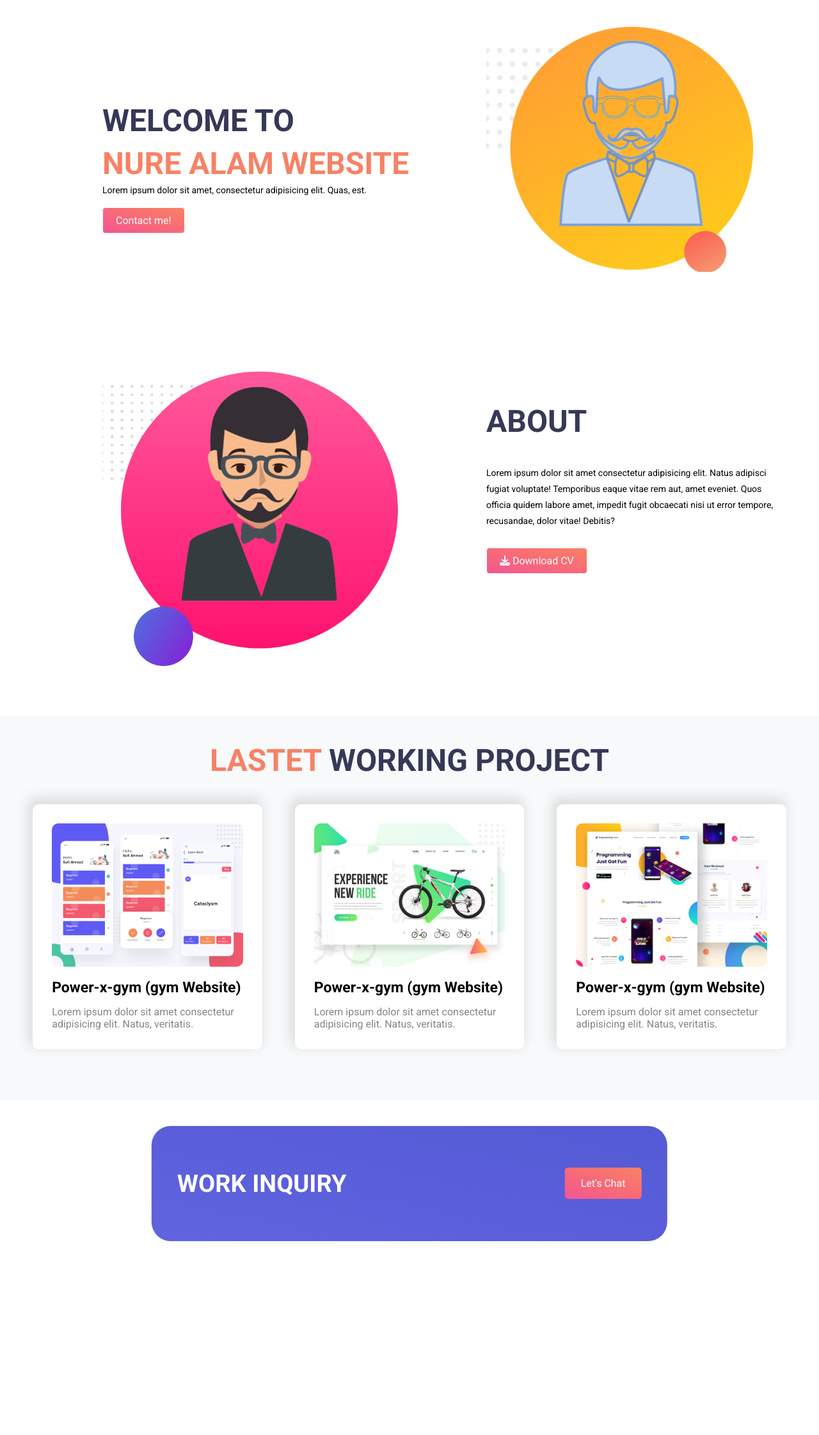
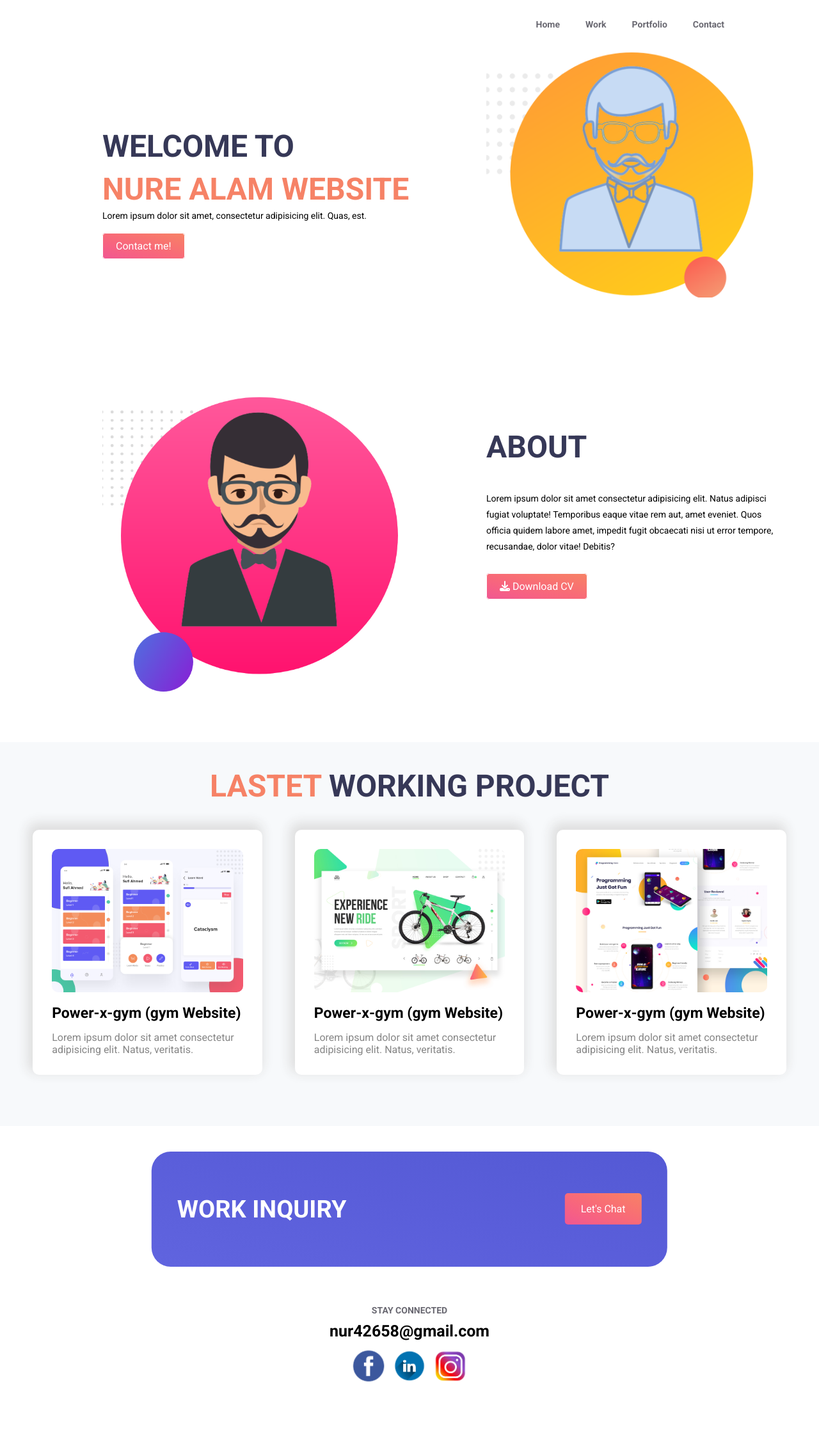
Before and after one commit to nur165024/assignment-1, a plain HTML site: page index.html in a window 1280 px wide. Shown: the whole page at 64% size. Before the commit the page ends 2000 px from the top, so only its background shows below. Drawn offline with Linux system fonts and the light colour scheme.

Commit message:
nav bar done and footer done

```diff
--- a/css/style.css
+++ b/css/style.css
@@ -1,5 +1,8 @@
 *{
     margin: 0;
+}
+ul,ol{
+    list-style-type: none;
 }
 body{
     font-family: 'Roboto', sans-serif;
@@ -22,6 +25,31 @@ section{
     float: left;
     padding-left: 2%;
     margin-left: 2%;
+}
+/* nav bar part */
+#nav_bar{
+    width: 100%;
+    height: 40px;
+}
+#nav_bar ul{
+    position: absolute;
+    right: 10%;
+    top: 20px;
+}
+#nav_bar ul li{
+    float: left;
+    padding: 10px 20px;
+}
+#nav_bar ul li a{
+    font-size: 14px;
+    font-weight: 600;
+    color: #696871;
+    float: left;
+    text-decoration: none;
+    transition: all .4s ease-out;
+}
+#nav_bar ul li a:hover{
+    color: #f68266;
 }
 /* banner part */
 .heading_text{
@@ -177,3 +205,25 @@ section{
 .work_inquiry .work_inquiry_2 a:hover{
     background-image: linear-gradient(to right top, #f68266, #f8766e, #f86a78, #f66084, #f05792);
 }
+#stay_connected_part{
+    height: 200px;
+    margin: 40px 0;
+}
+.stay_connected{
+    text-align: center;
+}
+.stay_connected h2{
+    margin-top: 10px;
+    font-size: 25px;
+    font-weight: 700;
+}
+.stay_connected h4{
+    color: #696871;
+    text-transform: uppercase;
+    font-size: 14px;
+    font-weight: 600;
+}
+.stay_connected a img{
+    margin-top: 10px;
+    width: 60px;
+}
--- a/index.html
+++ b/index.html
@@ -9,6 +9,17 @@
     <script src="https://use.fontawesome.com/f9ba9b1f98.js"></script>
 </head>
 <body>
+    <section id="nav_bar">
+        <div class="col-12">
+            <ul>
+                <li><a href="#banner_part">Home</a></li>
+                <li><a href="#abount_part">Work</a></li>
+                <li><a href="#work_project_part">Portfolio</a></li>
+                <li><a href="#stay_connected_part">Contact</a></li>
+            </ul>
+        </div>
+    </section>
+
     <section id="banner_part">
         <div class="col-6">
             <div class="heading_text">
@@ -77,5 +88,17 @@
             </div>
         </div>
     </section>
+
+    <section id="stay_connected_part">
+        <div class="col-12">
+            <div class="stay_connected">
+                <h4>Stay Connected</h4>
+                <h2>nur42658@gmail.com</h2>
+                <a href="javascript:void(0);"><img src="images/logo-facebook.png" alt=""></a>
+                <a href="javascript:void(0);"><img src="images/linked.png" alt=""></a>
+                <a href="javascript:void(0);"><img src="images/Instagram logo.png" alt=""></a>
+            </div>
+        </div>
+    </section>
 </body>
 </html>
```
Also changed, not shown: images/Instagram logo.png (added), images/linked.png (added), images/logo-facebook.png (added).
